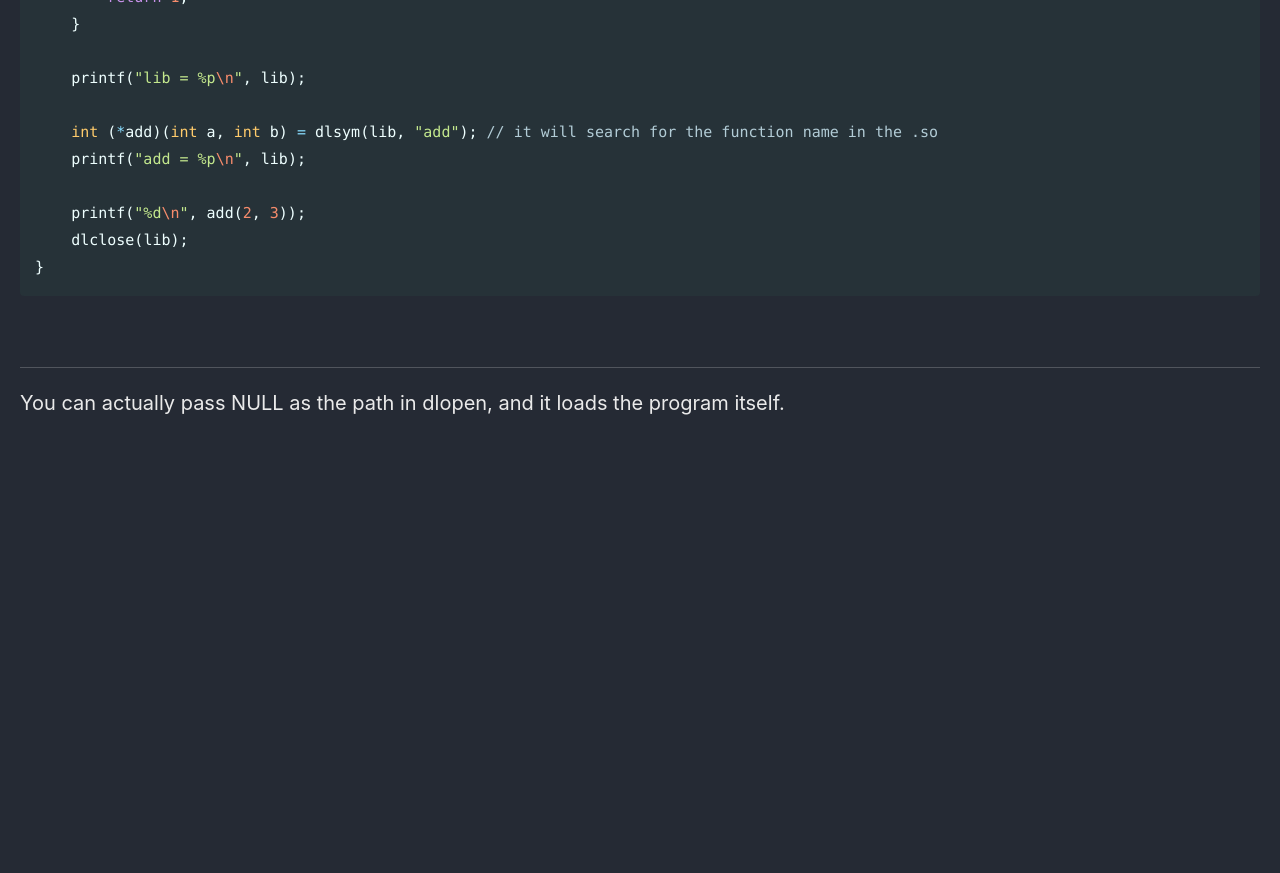
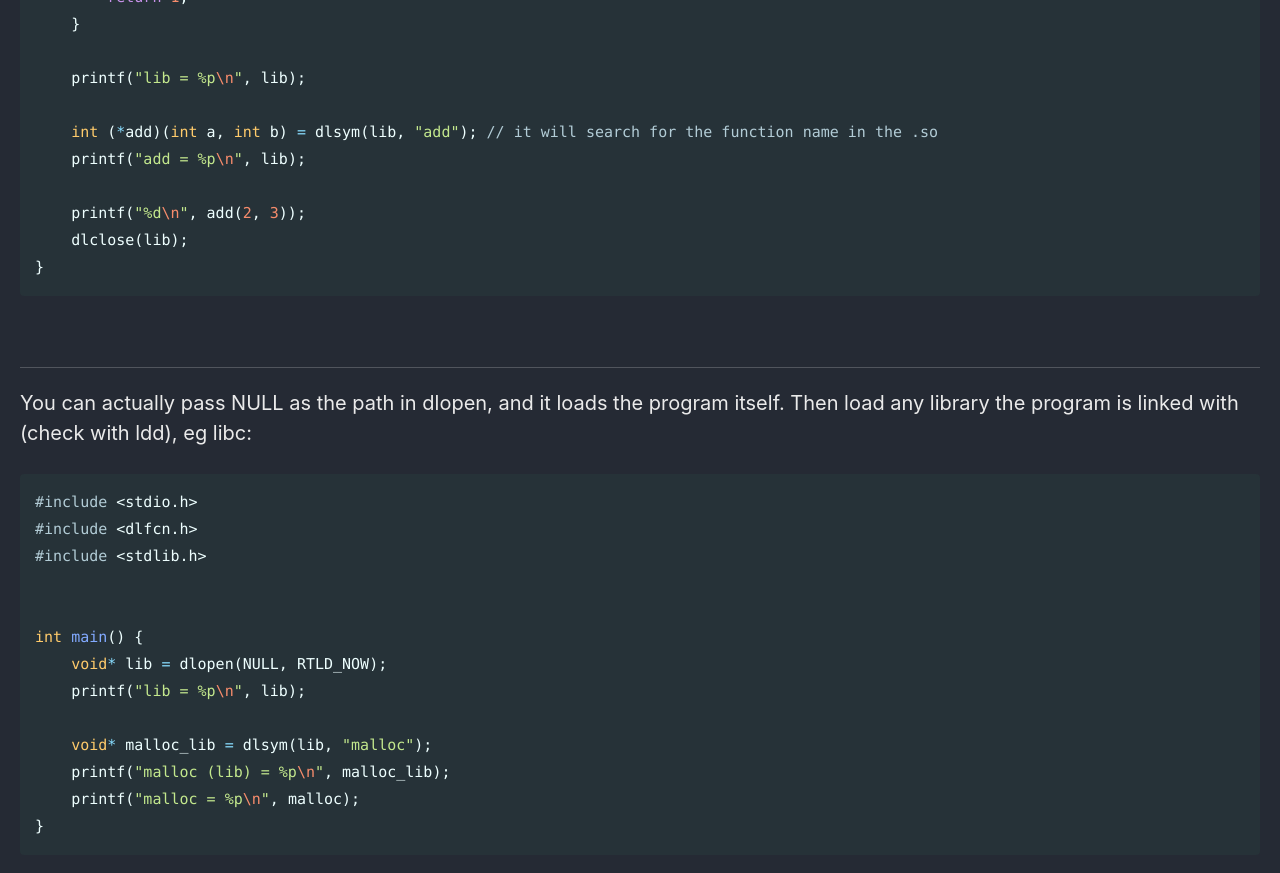
Before and after one commit to Connor-McCartney/Connor-McCartney.github.io, a Jekyll site: the page built from _pages/misc/C.md, in a window 1280 px wide and 900 px high, scrolled down 22601 px. Shown: the top 873 px of the window. Built offline with Jekyll 4.4.1, drawn with Linux system fonts in a browser that asks for light colours; cached includes are drawn as plain includes; before the commit the page ends 23075 px from its top, so only the background shows below that.

Commit message:
Update C.md

````diff
--- a/_pages/misc/C.md
+++ b/_pages/misc/C.md
@@ -924,4 +924,20 @@ int main() {
 ---
 
 
-You can actually pass NULL as the path in dlopen, and it loads the program itself.
+You can actually pass NULL as the path in dlopen, and it loads the program itself. Then load any library the program is linked with (check with ldd), eg libc:
+
+```c
+#include <stdio.h>
+#include <dlfcn.h>
+#include <stdlib.h>
+
+
+int main() {
+    void* lib = dlopen(NULL, RTLD_NOW);
+    printf("lib = %p\n", lib);
+
+    void* malloc_lib = dlsym(lib, "malloc");
+    printf("malloc (lib) = %p\n", malloc_lib);
+    printf("malloc = %p\n", malloc);
+}
+```
````
